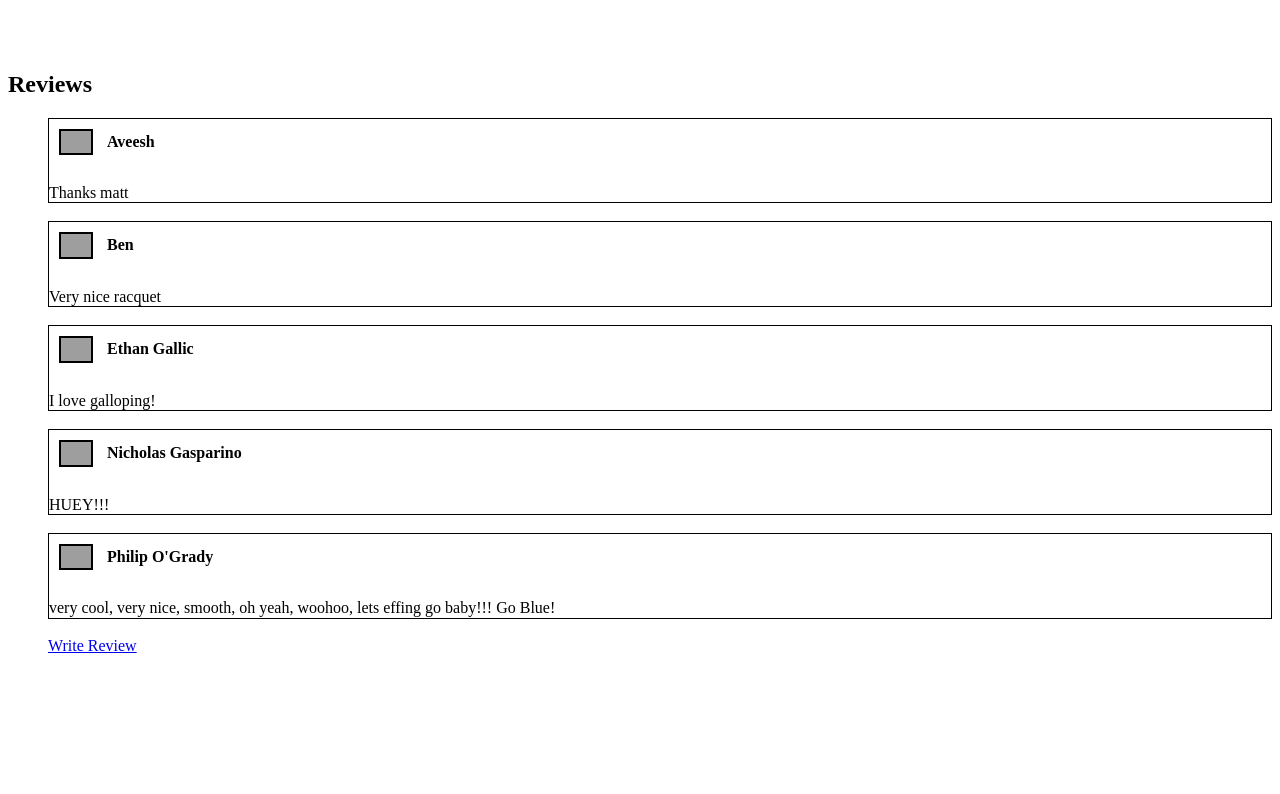
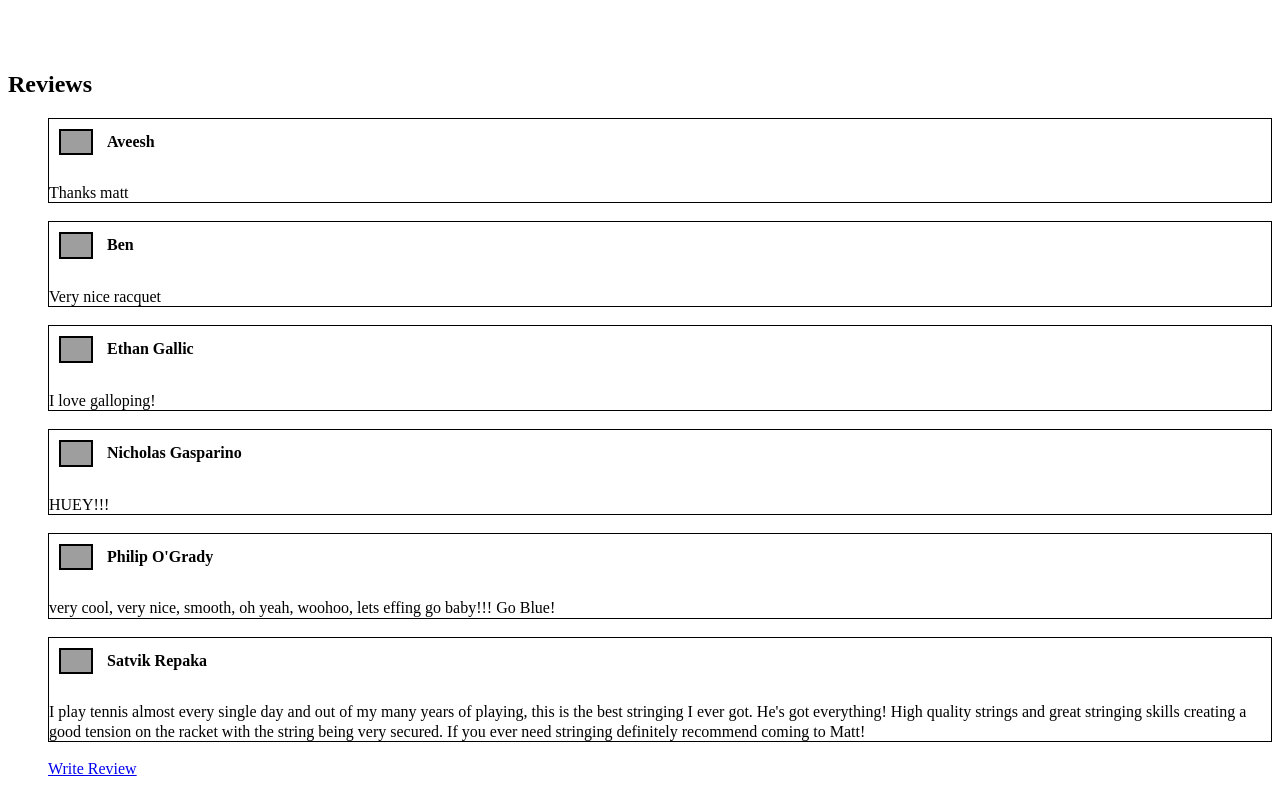
Before and after one commit to MathewSimon134/racquetshop, a plain HTML site: page index.html in a window 1280 px wide. Shown: the part 860-1654 px from the top of the page. Before the commit the page ends 1531 px from the top, so only its background shows below. Drawn offline with Linux system fonts and the light colour scheme; grey boxes are pictures that could not be loaded.

Commit message:
Update index.html

```diff
--- a/index.html
+++ b/index.html
@@ -93,6 +93,14 @@
                 <text style="vertical-align: middle;margin: 60"> very cool, very nice, smooth, oh yeah, woohoo, lets effing go baby!!! Go Blue!</text>
             </div>
             <br>
+            <div style="border: 1px solid black">
+                <img style="width: 30px;border: 2px solid black;margin: 10px;vertical-align: middle" src="https://media.istockphoto.com/vectors/male-user-icon-vector-id517998264?k=20&m=517998264&s=612x612&w=0&h=pdEwtkJlZsIoYBVeO2Bo4jJN6lxOuifgjaH8uMIaHTU=">
+                <b style="vertical-align: middle; font: bold"> Satvik Repaka</b>
+                <br>
+                <br>
+                <text style="vertical-align: middle;margin: 60"> I play tennis almost every single day and out of my many years of playing, this is the best stringing I ever got. He's got everything! High quality strings and great stringing skills creating a good tension on the racket with the string being very secured. If you ever need stringing definitely recommend coming to Matt!</text>
+            </div>
+            <br>
             <a href="https://forms.gle/KLk8BQhcb2akbFNo6">Write Review</a>
         </ul>
     </body>
```
